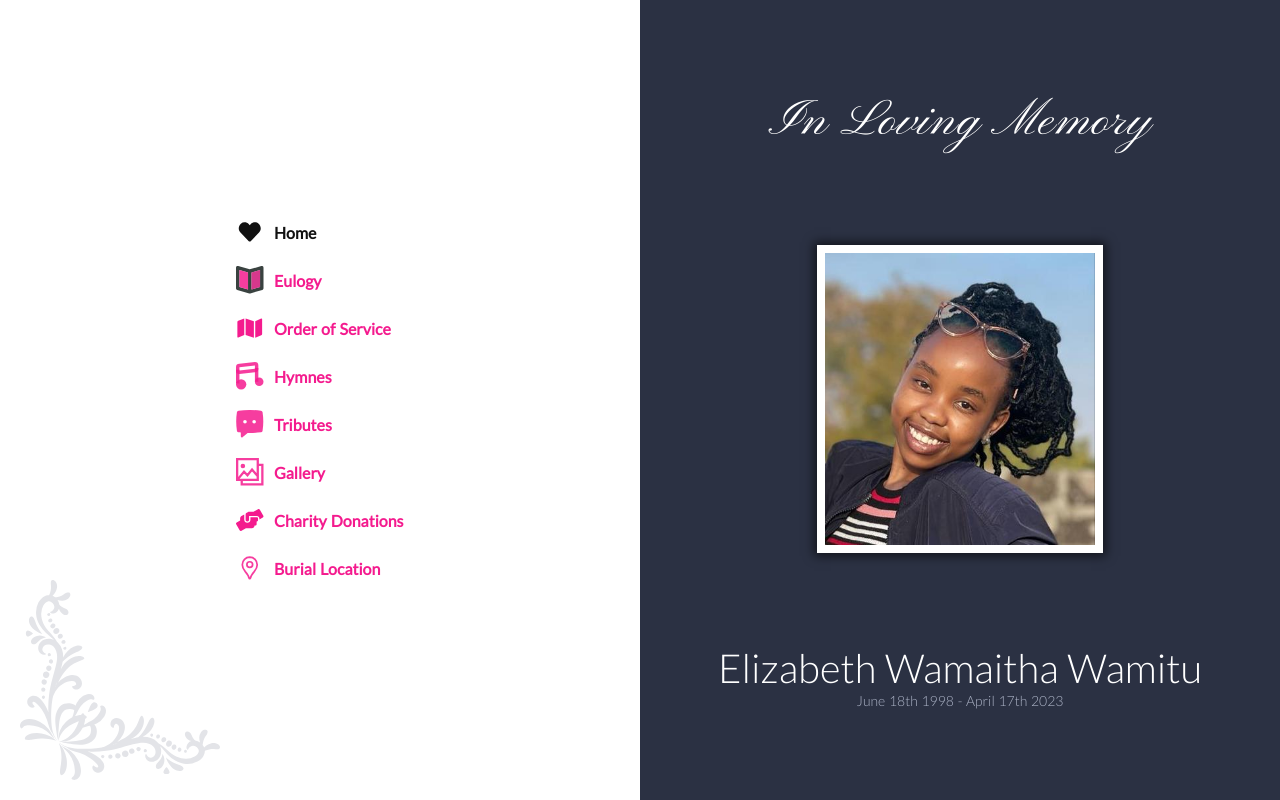
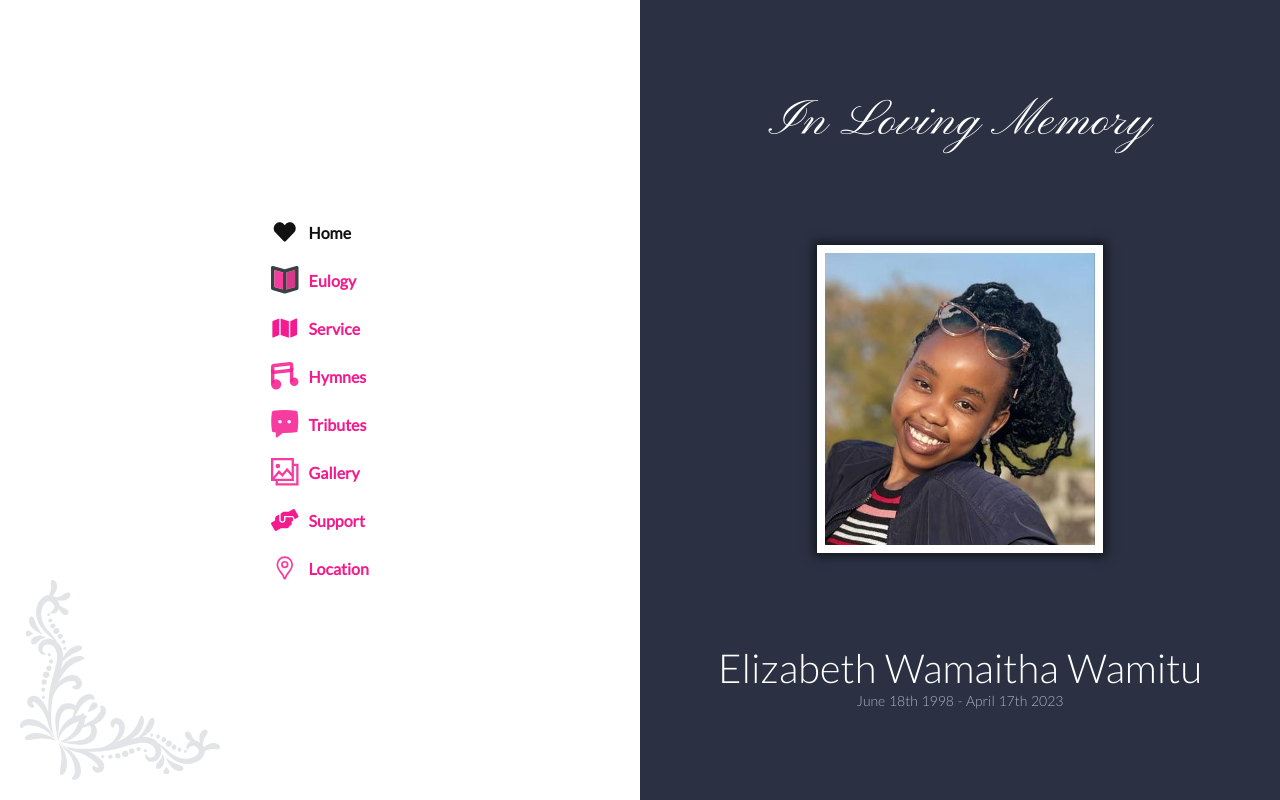
Before and after one commit to musebe/Mine-Memorial, a Nuxt app: page / in a window 1280 px wide. Built offline with nearby package versions, Linux system fonts and the light colour scheme.

Commit message:
Added Maps

```diff
--- a/components/Nav.vue
+++ b/components/Nav.vue
@@ -12,7 +12,7 @@
 
         <li><NuxtLink to="/order-of-service"><span class="icon">
           <svg class="svg-inline--fa fa-map fa-w-18 fa-fw" aria-hidden="true" focusable="false" data-prefix="fas" data-icon="map" role="img" xmlns="http://www.w3.org/2000/svg" viewBox="0 0 576 512" data-fa-i2svg=""><path fill="currentColor" d="M0 117.66v346.32c0 11.32 11.43 19.06 21.94 14.86L160 416V32L20.12 87.95A32.006 32.006 0 0 0 0 117.66zM192 416l192 64V96L192 32v384zM554.06 33.16L416 96v384l139.88-55.95A31.996 31.996 0 0 0 576 394.34V48.02c0-11.32-11.43-19.06-21.94-14.86z"></path></svg>
-          </span><span class="menu"><span>Order of </span>Service</span></NuxtLink>
+          </span><span class="menu"><span></span>Service</span></NuxtLink>
 
           </li>
 
@@ -32,11 +32,11 @@
           </span><span class="menu">Gallery</span></NuxtLink></li>
         <li><NuxtLink to="/charity-donation"><span class="icon">
           <svg class="svg-inline--fa fa-hands-helping fa-w-20 fa-fw" aria-hidden="true" focusable="false" data-prefix="fas" data-icon="hands-helping" role="img" xmlns="http://www.w3.org/2000/svg" viewBox="0 0 640 512" data-fa-i2svg=""><path fill="currentColor" d="M488 192H336v56c0 39.7-32.3 72-72 72s-72-32.3-72-72V126.4l-64.9 39C107.8 176.9 96 197.8 96 220.2v47.3l-80 46.2C.7 322.5-4.6 342.1 4.3 357.4l80 138.6c8.8 15.3 28.4 20.5 43.7 11.7L231.4 448H368c35.3 0 64-28.7 64-64h16c17.7 0 32-14.3 32-32v-64h8c13.3 0 24-10.7 24-24v-48c0-13.3-10.7-24-24-24zm147.7-37.4L555.7 16C546.9.7 527.3-4.5 512 4.3L408.6 64H306.4c-12 0-23.7 3.4-33.9 9.7L239 94.6c-9.4 5.8-15 16.1-15 27.1V248c0 22.1 17.9 40 40 40s40-17.9 40-40v-88h184c30.9 0 56 25.1 56 56v28.5l80-46.2c15.3-8.9 20.5-28.4 11.7-43.7z"></path></svg>
-          </span><span class="menu"><span>Charity </span>Donations</span></NuxtLink></li>
+          </span><span class="menu"><span></span>Support</span></NuxtLink></li>
 
            <li><NuxtLink to="/maps"><span class="icon">
           <svg viewBox="0 0 192 192" xmlns="http://www.w3.org/2000/svg" fill="none"><g id="SVGRepo_bgCarrier" stroke-width="0"></g><g id="SVGRepo_tracerCarrier" stroke-linecap="round" stroke-linejoin="round"></g><g id="SVGRepo_iconCarrier"><path stroke="#f41b8ed9" stroke-width="12" d="M96 22a51.88 51.88 0 0 0-36.77 15.303A52.368 52.368 0 0 0 44 74.246c0 16.596 4.296 28.669 20.811 48.898a163.733 163.733 0 0 1 20.053 28.38C90.852 163.721 90.146 172 96 172c5.854 0 5.148-8.279 11.136-20.476a163.723 163.723 0 0 1 20.053-28.38C143.704 102.915 148 90.841 148 74.246a52.37 52.37 0 0 0-15.23-36.943A51.88 51.88 0 0 0 96 22Z"></path><circle cx="96" cy="74" r="20" stroke="#f41b8ed9" stroke-width="12"></circle></g></svg>
-          </span><span class="menu"><span>Burial</span> Location</span></NuxtLink>
+          </span><span class="menu"><span></span> Location</span></NuxtLink>
 
           </li>
       </ul>
```
